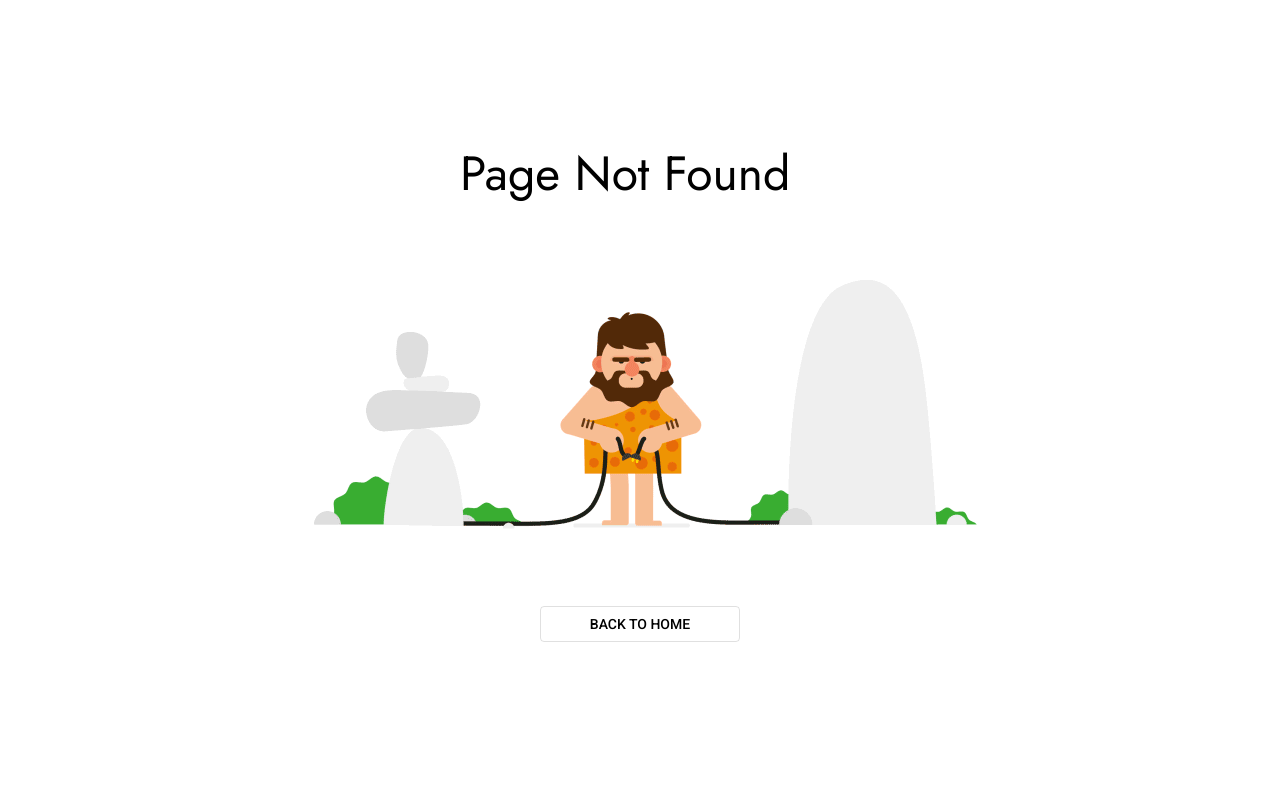
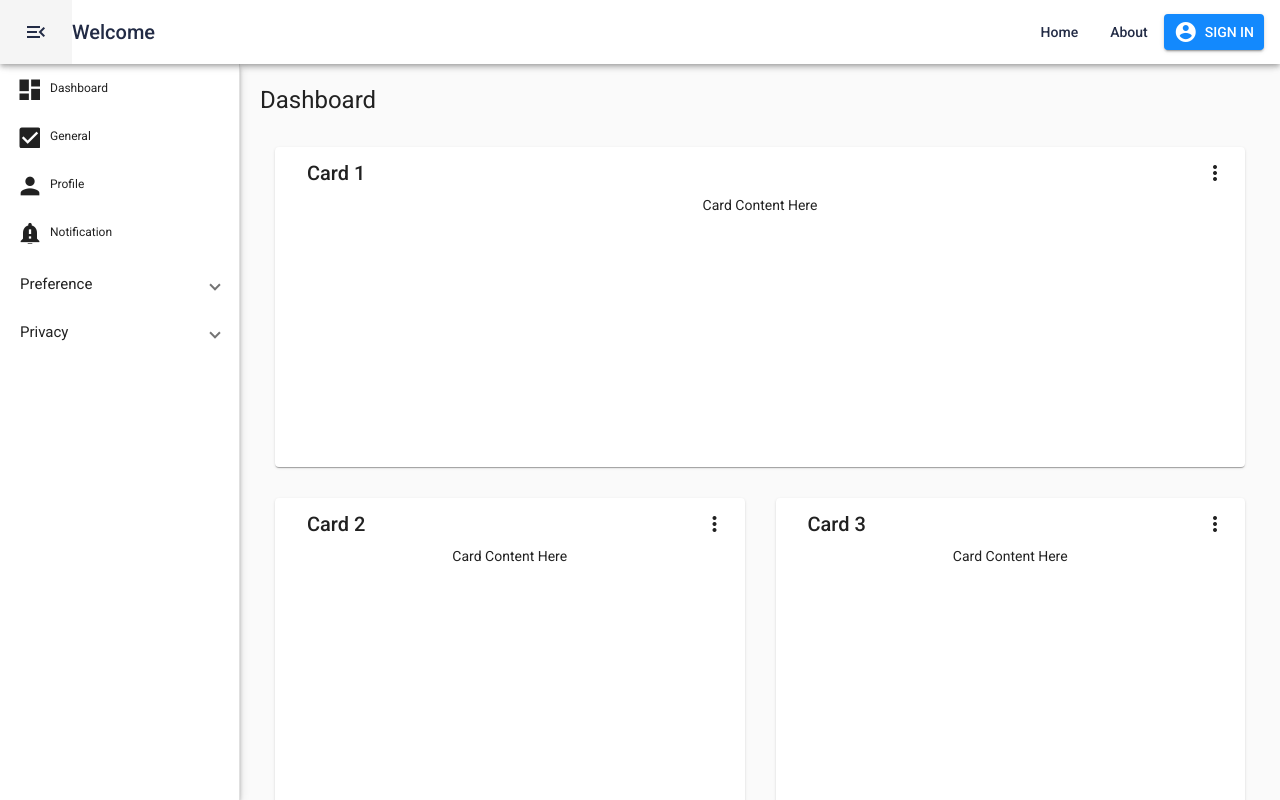
Before and after one commit to deleteLater/my-first-full-stack-web-app, an Angular app in the folder frontend/: page /dashboard in a window 1280 px wide. Before the commit this address had no page. Built offline with nearby package versions, Linux system fonts and the light colour scheme.

Commit message:
add dashboard component using @angular/material:dashboard

```diff
--- a/frontend/src/app/app-routing.module.ts
+++ b/frontend/src/app/app-routing.module.ts
@@ -5,11 +5,13 @@
 import {WelcomeComponent} from './components/welcome/welcome.component';
 import {PageNotFoundComponent} from './components/error/page-not-found.component';
 import {InternalServerErrorComponent} from './components/error/internal-server-error.component';
+import {DashboardComponent} from './components/dashboard/dashboard.component';
 
 const routes: Routes = [
   {
     path: '', component: ShellComponent, children: [
-      {path: 'welcome', component: WelcomeComponent}
+      {path: 'welcome', component: WelcomeComponent},
+      {path: 'dashboard', component: DashboardComponent}
     ]
   },
   {path: 'authenticate', component: AuthenticateComponent},
--- a/frontend/src/app/app.module.ts
+++ b/frontend/src/app/app.module.ts
@@ -13,6 +13,7 @@
 import {FlexLayoutModule} from '@angular/flex-layout';
 import {PageNotFoundComponent} from './components/error/page-not-found.component';
 import {InternalServerErrorComponent} from './components/error/internal-server-error.component';
+import {DashboardComponent} from './components/dashboard/dashboard.component';
 
 @NgModule({
   declarations: [
@@ -22,7 +23,8 @@
     AuthenticateComponent,
     WelcomeComponent,
     PageNotFoundComponent,
-    InternalServerErrorComponent
+    InternalServerErrorComponent,
+    DashboardComponent
   ],
   imports: [
     BrowserModule,
--- /dev/null
+++ b/frontend/src/app/components/dashboard/dashboard.component.html
@@ -0,0 +1,24 @@
+<div class="grid-container">
+  <h1 class="mat-h1">Dashboard</h1>
+  <mat-grid-list cols="2" rowHeight="350px">
+    <mat-grid-tile *ngFor="let card of cards | async" [colspan]="card.cols" [rowspan]="card.rows">
+      <mat-card class="dashboard-card">
+        <mat-card-header>
+          <mat-card-title>
+            {{card.title}}
+            <button mat-icon-button class="more-button" [matMenuTriggerFor]="menu" aria-label="Toggle menu">
+              <mat-icon>more_vert</mat-icon>
+            </button>
+            <mat-menu #menu="matMenu" xPosition="before">
+              <button mat-menu-item>Expand</button>
+              <button mat-menu-item>Remove</button>
+            </mat-menu>
+          </mat-card-title>
+        </mat-card-header>
+        <mat-card-content class="dashboard-card-content">
+          <div>Card Content Here</div>
+        </mat-card-content>
+      </mat-card>
+    </mat-grid-tile>
+  </mat-grid-list>
+</div>
--- /dev/null
+++ b/frontend/src/app/components/dashboard/dashboard.component.scss
@@ -0,0 +1,21 @@
+.grid-container {
+  margin: 20px;
+}
+
+.dashboard-card {
+  position: absolute;
+  top: 15px;
+  left: 15px;
+  right: 15px;
+  bottom: 15px;
+}
+
+.more-button {
+  position: absolute;
+  top: 5px;
+  right: 10px;
+}
+
+.dashboard-card-content {
+  text-align: center;
+}
--- /dev/null
+++ b/frontend/src/app/components/dashboard/dashboard.component.ts
@@ -0,0 +1,33 @@
+import { Component } from '@angular/core';
+import { map } from 'rxjs/operators';
+import { Breakpoints, BreakpointObserver } from '@angular/cdk/layout';
+
+@Component({
+  selector: 'app-dashboard',
+  templateUrl: './dashboard.component.html',
+  styleUrls: ['./dashboard.component.scss']
+})
+export class DashboardComponent {
+  /** Based on the screen size, switch from standard to one column per row */
+  cards = this.breakpointObserver.observe(Breakpoints.Handset).pipe(
+    map(({ matches }) => {
+      if (matches) {
+        return [
+          { title: 'Card 1', cols: 1, rows: 1 },
+          { title: 'Card 2', cols: 1, rows: 1 },
+          { title: 'Card 3', cols: 1, rows: 1 },
+          { title: 'Card 4', cols: 1, rows: 1 }
+        ];
+      }
+
+      return [
+        { title: 'Card 1', cols: 2, rows: 1 },
+        { title: 'Card 2', cols: 1, rows: 1 },
+        { title: 'Card 3', cols: 1, rows: 2 },
+        { title: 'Card 4', cols: 1, rows: 1 }
+      ];
+    })
+  );
+
+  constructor(private breakpointObserver: BreakpointObserver) {}
+}
```
Also changed, not shown: frontend/src/app/modules/app-material.module.ts (+7 -1 lines), 1 other file (tests, documents, lock files or other folders).
